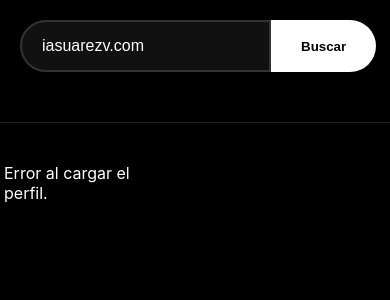
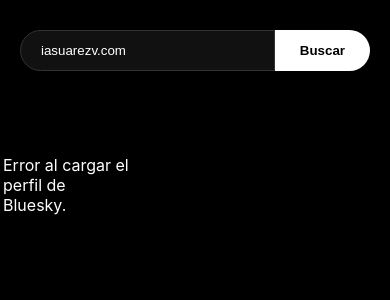
Before and after one commit to KajiiNarumi/iasuarezv, a Jekyll site: the page blue.html, which Jekyll copies as it is, in a window 390 px wide. Shown: the top 300 px of the page. Built offline with Jekyll 4.4.1, drawn with Linux system fonts in a browser that asks for light colours.

Commit message:
Refactor HTML and CSS for layout and styling

```diff
--- a/blue.html
+++ b/blue.html
@@ -2,7 +2,7 @@
 <html lang="es">
 <head>
     <meta charset="UTF-8">
-    <meta name="viewport" content="width=device-width, initial-scale=1.0, maximum-scale=1.0, user-scalable=no">
+    <meta name="viewport" content="width=device-width, initial-scale=1.0">
     <title>Galesky | AntuanSV</title>
     <style>
         :root {
@@ -18,106 +18,104 @@
             background: var(--bg);
             color: var(--text-main);
             font-family: -apple-system, system-ui, sans-serif;
+            overflow-x: hidden;
         }
 
-        /* HEADER RESTAURADO */
+        /* HEADER */
         .header {
-            padding: 40px 20px;
-            border-bottom: 1px solid #222;
+            padding: 30px 20px;
             max-width: 900px;
             margin: auto;
         }
 
-        .search { display: flex; margin-bottom: 30px; }
+        .search { display: flex; margin-bottom: 25px; }
         .search input {
-            flex: 1; padding: 15px 20px; background: #111; border: 2px solid #333;
-            color: #fff; border-radius: 30px 0 0 30px; outline: none; font-size: 16px;
+            flex: 1; padding: 12px 20px; background: #111; border: 1px solid #333;
+            color: #fff; border-radius: 25px 0 0 25px; outline: none;
         }
         .search button {
-            padding: 0 30px; border: none; background: #fff;
-            border-radius: 0 30px 30px 0; cursor: pointer; font-weight: bold;
+            padding: 0 25px; border: none; background: #fff;
+            border-radius: 0 25px 25px 0; cursor: pointer; font-weight: bold;
         }
 
-        .profile { display: flex; gap: 25px; align-items: center; }
-        .profile img { width: 100px; height: 100px; border-radius: 50%; border: 3px solid #222; }
-        .profile-info h2 { margin: 0; font-size: 28px; }
-        .profile-info p { color: var(--text-dim); margin: 8px 0; line-height: 1.4; }
-        .img-count { color: var(--accent); font-weight: bold; font-size: 14px; }
+        .profile {
+            display: flex; gap: 20px; align-items: center;
+            background: #0b0b0b; padding: 20px; border-radius: 15px;
+        }
+        .profile img { width: 80px; height: 80px; border-radius: 50%; object-fit: cover; }
+        .profile-info { flex: 1; }
+        .profile-info h2 { margin: 0; font-size: 22px; }
+        .profile-info p { color: var(--text-dim); margin: 5px 0; font-size: 14px; line-height: 1.3; }
+        .img-count { color: var(--accent); font-weight: bold; font-size: 13px; }
 
-        /* GRID - VOLVEMOS A LAS 3 COLUMNAS */
+        .btn-follow {
+            background: #fff; color: #000; padding: 8px 18px;
+            border-radius: 20px; text-decoration: none; font-weight: bold; font-size: 14px;
+        }
+
+        /* GRID - 3 COLUMNAS SIEMPRE */
         .grid {
-            max-width: 1000px; margin: 20px auto;
+            max-width: 1000px; margin: 10px auto;
             display: grid;
             grid-template-columns: repeat(3, 1fr);
-            gap: 4px; padding: 4px;
+            gap: 3px; padding: 3px;
         }
         .card { aspect-ratio: 1/1; overflow: hidden; background: #111; cursor: pointer; }
         .card img { width: 100%; height: 100%; object-fit: cover; }
 
-        /* LIGHTBOX PROFESIONAL */
+        /* LIGHTBOX MODAL */
         .lightbox {
-            position: fixed; inset: 0; background: rgba(0,0,0,0.95);
-            display: none; flex-direction: column; z-index: 9999;
+            position: fixed; inset: 0; background: rgba(0,0,0,0.98);
+            display: none; flex-direction: column; z-index: 10000;
         }
         .lightbox.active { display: flex; }
 
-        /* CONTROLES SUPERIORES */
-        .lb-nav-top {
+        .lb-header {
             display: flex; justify-content: space-between; align-items: center;
-            padding: 15px 20px; background: #000;
+            padding: 15px 20px;
         }
-        .close-x { font-size: 35px; cursor: pointer; line-height: 1; }
-        .btn-link {
-            color: #fff; text-decoration: none; background: var(--accent);
-            padding: 8px 16px; border-radius: 20px; font-weight: bold; font-size: 14px;
-        }
+        .close-x { font-size: 32px; cursor: pointer; }
+        .lb-bsky-btn { color: var(--accent); text-decoration: none; font-size: 14px; font-weight: bold; }
 
-        /* CUERPO DEL LIGHTBOX */
-        .lb-body {
+        .lb-content {
             flex: 1; display: flex; overflow: hidden; position: relative;
         }
 
-        .lb-img-box {
+        /* NAVEGACIÓN LATERAL */
+        .nav-side {
+            position: absolute; top: 0; bottom: 0; width: 50px;
+            display: flex; align-items: center; justify-content: center;
+            background: rgba(0,0,0,0.2); border: none; color: #fff;
+            font-size: 24px; cursor: pointer; z-index: 5;
+        }
+        .prev-s { left: 0; }
+        .next-s { right: 0; }
+
+        /* IMAGEN: VER COMPLETA */
+        .lb-viewport {
             flex: 2; display: flex; align-items: center; justify-content: center;
-            padding: 10px; background: #000;
+            background: #000; padding: 5px;
         }
-        .lb-img-box img {
-            max-width: 100%; max-height: 100%; object-fit: contain;
-            box-shadow: 0 0 30px rgba(0,0,0,0.5);
+        .lb-viewport img {
+            max-width: 100%; max-height: 100%;
+            object-fit: contain; /* Esto evita el recorte */
         }
 
-        .lb-aside {
-            flex: 1; background: #111; padding: 30px; display: flex;
-            flex-direction: column; border-left: 1px solid #222; overflow-y: auto;
+        /* INFO INFERIOR / LATERAL */
+        .lb-details {
+            flex: 1; background: #000; padding: 20px; border-left: 1px solid #222;
+            overflow-y: auto; display: flex; flex-direction: column;
         }
-        .lb-text { font-size: 18px; line-height: 1.6; margin-bottom: 20px; }
-        .lb-footer { margin-top: auto; padding-top: 20px; border-top: 1px solid #222; }
+        .lb-text { font-size: 16px; line-height: 1.4; margin-bottom: 15px; }
+        .lb-stats { color: var(--accent); font-weight: bold; margin-top: auto; border-top: 1px solid #222; padding-top: 10px; }
 
-        /* BOTONES LATERALES NAVEGACIÓN */
-        .side-nav {
-            position: absolute; top: 50%; transform: translateY(-50%);
-            background: rgba(255,255,255,0.05); border: none; color: #fff;
-            padding: 30px 15px; cursor: pointer; font-size: 30px; transition: 0.3s;
-            z-index: 10;
-        }
-        .side-nav:hover { background: rgba(255,255,255,0.15); }
-        .prev-btn { left: 0; border-radius: 0 10px 10px 0; }
-        .next-btn { right: 0; border-radius: 10px 0 0 10px; }
-
-        /* MÓVIL */
+        /* MÓVIL: AJUSTE DE MODAL */
         @media (max-width: 768px) {
-            .header { padding: 20px; }
-            .profile { flex-direction: column; text-align: center; gap: 15px; }
-            .profile img { width: 80px; height: 80px; }
-            .profile-info h2 { font-size: 22px; }
-
-            .grid { grid-template-columns: repeat(3, 1fr); gap: 2px; }
-
-            .lb-body { flex-direction: column; }
-            .lb-img-box { flex: 0 0 65%; padding: 0; } /* Asegura que la imagen tenga espacio */
-            .lb-aside { flex: 1; border-left: none; border-top: 1px solid #222; padding: 20px; }
-
-            .side-nav { padding: 15px 10px; background: rgba(0,0,0,0.5); top: 32%; }
+            .profile { flex-direction: column; text-align: center; }
+            .lb-content { flex-direction: column; }
+            .lb-viewport { flex: 0 0 60%; } /* La imagen ocupa el 60% de la ventana */
+            .lb-details { flex: 1; border-left: none; border-top: 1px solid #222; }
+            .nav-side { width: 40px; background: rgba(0,0,0,0.4); height: 60%; top: 0; }
         }
     </style>
 </head>
@@ -125,32 +123,30 @@
 
 <div class="header">
     <div class="search">
-        <input id="userInput" placeholder="usuario.bsky.social">
+        <input id="userInput" placeholder="iasuarezv.com">
         <button id="goBtn">Buscar</button>
     </div>
-    <div id="profile" class="profile"></div>
+    <div id="profile"></div>
 </div>
 
 <div id="gallery" class="grid"></div>
 
 <div id="lightbox" class="lightbox">
-    <div class="lb-nav-top">
-        <a id="bskyLink" class="btn-link" target="_blank">Ver en Bluesky</a>
+    <div class="lb-header">
+        <a id="bskyLink" class="lb-bsky-btn" target="_blank">Ver en Bluesky</a>
         <div class="close-x" id="closeBtn">✕</div>
     </div>
 
-    <div class="lb-body">
-        <button class="side-nav prev-btn" id="prevBtn">❮</button>
-
-        <div class="lb-img-box">
+    <div class="lb-content">
+        <button class="nav-side prev-s" id="prevBtn">❮</button>
+        <div class="lb-viewport">
             <img id="lbImg">
         </div>
+        <button class="nav-side next-s" id="nextBtn">❯</button>
 
-        <button class="side-nav next-btn" id="nextBtn">❯</button>
-
-        <div class="lb-aside">
+        <div class="lb-details">
             <div id="lbText" class="lb-text"></div>
-            <div class="lb-footer" id="lbStats"></div>
+            <div id="lbStats" class="lb-stats"></div>
         </div>
     </div>
 </div>
@@ -225,17 +215,20 @@
         });
 
         profile.innerHTML = `
-            <img src="${prof.avatar || ''}">
-            <div class="profile-info">
-                <h2>${prof.displayName || handle}</h2>
-                <p>${prof.description || ""}</p>
-                <div class="img-count">📸 ${allImages.length} imágenes</div>
+            <div class="profile">
+                <img src="${prof.avatar || ''}">
+                <div class="profile-info">
+                    <h2>${prof.displayName || handle}</h2>
+                    <p>${prof.description || ""}</p>
+                    <span class="img-count">📸 ${allImages.length} imágenes</span>
+                </div>
+                <a href="https://bsky.app/profile/${handle}" target="_blank" class="btn-follow">Seguir</a>
             </div>
         `;
 
         renderGallery();
     } catch (e) {
-        gallery.innerHTML = "<p>Error al cargar el perfil.</p>";
+        gallery.innerHTML = "<p>Error al cargar el perfil de Bluesky.</p>";
     }
 }
 
@@ -255,9 +248,9 @@
     currentIndex = i;
     const data = allImages[i];
     lbImg.src = data.full;
-    lbText.innerText = data.text;
-    lbStats.innerHTML = `<span style="font-size:20px">❤️ ${data.likes}</span>`;
-    bskyLink.href = data.link;
+    document.getElementById("lbText").innerText = data.text;
+    document.getElementById("lbStats").innerText = `❤️ ${data.likes} likes`;
+    document.getElementById("bskyLink").href = data.link;
     lightbox.classList.add("active");
     document.body.style.overflow = "hidden";
 }
```
Also changed, not shown: other parts of blue.html (+4 -10 lines).
